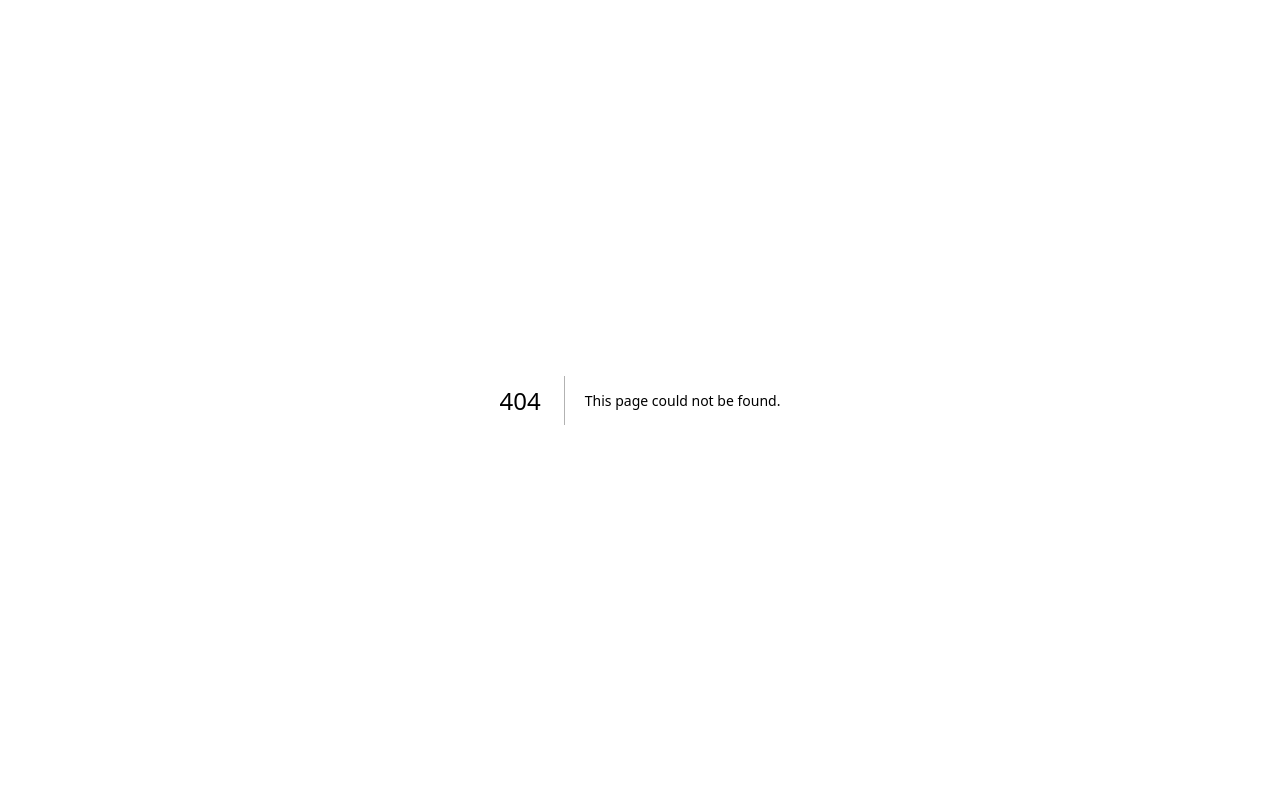
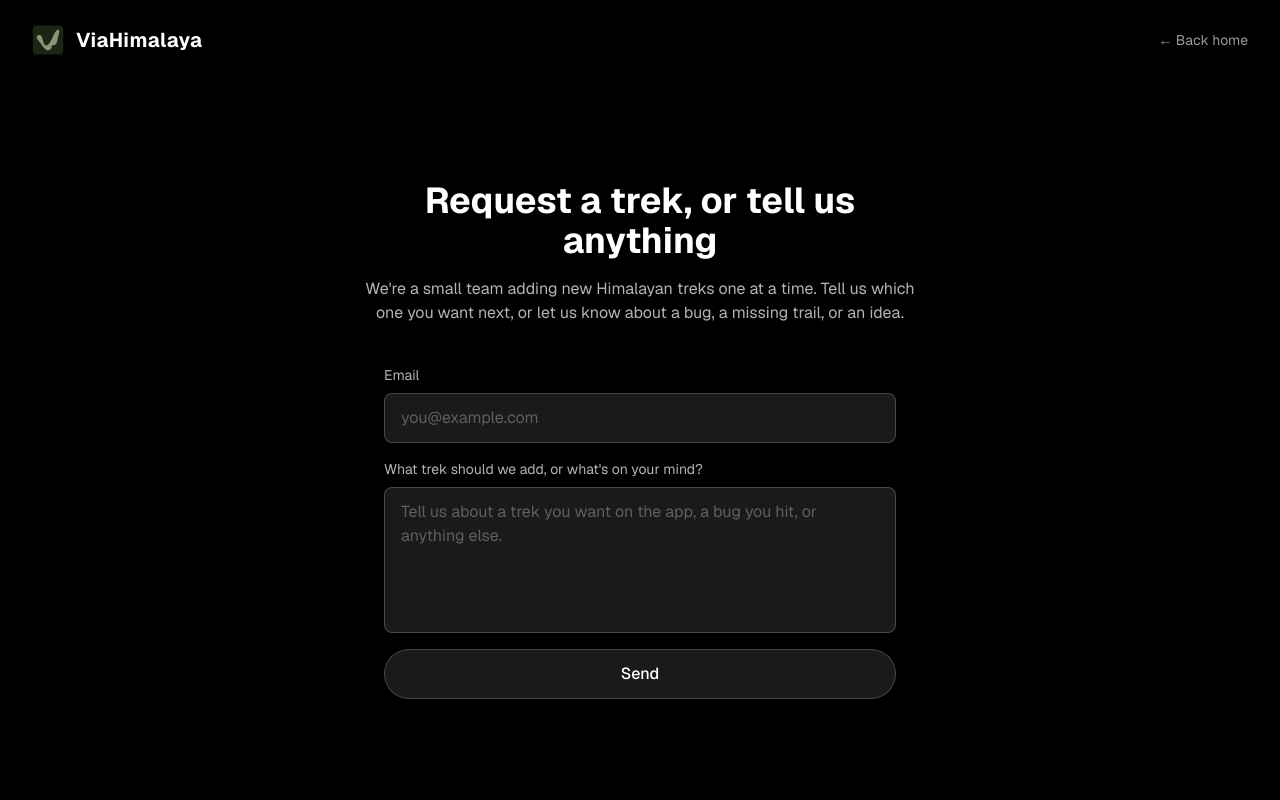
Before and after one commit to rishujam/viahimalaya-web, a Next.js app: page /contact in a window 1280 px wide. Before the commit this address had no page. Shown: the top 800 px of the page. Built offline with nearby package versions, Linux system fonts and the light colour scheme.

Commit message:
contact page added

```diff
--- a/src/app/Attribution.tsx
+++ b/src/app/Attribution.tsx
@@ -8,11 +8,24 @@
  * Rendered site-wide from layout.tsx so a future page cannot quietly ship
  * without it.
  */
+import Link from "next/link";
+
 export default function Attribution() {
   return (
     <footer className="relative z-10 bg-black border-t border-white/10">
       <div className="max-w-6xl mx-auto px-4 sm:px-6 py-8 sm:py-10">
         <div className="flex flex-col gap-3 text-xs sm:text-sm text-white/50 font-sans leading-relaxed">
+          <p>
+            Have feedback or want to request a trek?{" "}
+            <Link
+              href="/contact"
+              className="text-white/70 hover:text-white underline underline-offset-2 transition-colors"
+            >
+              Contact us
+            </Link>
+            .
+          </p>
+
           <p>
             Trail and point-of-interest data ©{" "}
             <a
--- /dev/null
+++ b/src/app/contact/ContactForm.tsx
@@ -0,0 +1,71 @@
+'use client';
+
+import { useActionState } from 'react';
+import { motion } from 'framer-motion';
+import { submitContactForm, initialContactFormState } from './actions';
+
+export default function ContactForm() {
+  const [state, formAction, isPending] = useActionState(submitContactForm, initialContactFormState);
+
+  if (state.status === 'success') {
+    return (
+      <motion.div
+        initial={{ opacity: 0, y: 10 }}
+        animate={{ opacity: 1, y: 0 }}
+        className="text-center max-w-lg"
+      >
+        <p className="text-vh-green-light text-lg font-sans font-medium">
+          Thanks — we&apos;ve got your message.
+        </p>
+        <p className="text-white/60 mt-2 font-sans">We read every submission.</p>
+      </motion.div>
+    );
+  }
+
+  return (
+    <form action={formAction} className="w-full max-w-lg flex flex-col gap-4">
+      <div className="flex flex-col gap-2">
+        <label htmlFor="email" className="text-sm text-white/70 font-sans">
+          Email
+        </label>
+        <input
+          id="email"
+          name="email"
+          type="email"
+          required
+          placeholder="you@example.com"
+          className="bg-white/10 border border-white/20 rounded-lg px-4 py-3 text-white placeholder:text-white/30 font-sans focus:outline-none focus:border-vh-green-light transition-colors"
+        />
+      </div>
+
+      <div className="flex flex-col gap-2">
+        <label htmlFor="message" className="text-sm text-white/70 font-sans">
+          What trek should we add, or what&apos;s on your mind?
+        </label>
+        <textarea
+          id="message"
+          name="message"
+          required
+          rows={5}
+          maxLength={2000}
+          placeholder="Tell us about a trek you want on the app, a bug you hit, or anything else."
+          className="bg-white/10 border border-white/20 rounded-lg px-4 py-3 text-white placeholder:text-white/30 font-sans focus:outline-none focus:border-vh-green-light transition-colors resize-none"
+        />
+      </div>
+
+      {state.status === 'error' && (
+        <p className="text-red-400 text-sm font-sans" role="alert">
+          {state.error}
+        </p>
+      )}
+
+      <button
+        type="submit"
+        disabled={isPending}
+        className="bg-white/10 backdrop-blur-sm border border-white/20 text-white rounded-full hover:bg-white/20 transition-all duration-300 font-medium font-sans px-6 py-3 disabled:opacity-50 disabled:cursor-not-allowed"
+      >
+        {isPending ? 'Sending...' : 'Send'}
+      </button>
+    </form>
+  );
+}
--- /dev/null
+++ b/src/app/contact/actions.ts
@@ -0,0 +1,54 @@
+'use server';
+
+import { neon } from '@neondatabase/serverless';
+
+// Mirrors the CHECK constraint in database/migrations/007_create_feedback.sql.
+const MAX_FEEDBACK_CHARS = 2000;
+const EMAIL_PATTERN = /^[^\s@]+@[^\s@]+\.[^\s@]+$/;
+
+export interface ContactFormState {
+  status: 'idle' | 'success' | 'error';
+  error?: string;
+}
+
+export const initialContactFormState: ContactFormState = { status: 'idle' };
+
+/**
+ * Writes into the same `feedback` table the mobile app's "request a trek"
+ * banner uses (see migration 007) - this is just a second front door onto it,
+ * not a new identity or trust model. Runs server-side, so DATABASE_URL never
+ * reaches the browser; unlike the mobile app this form has no INTERNAL_API_KEY
+ * to present, which is fine since a Server Action is already first-party.
+ */
+export async function submitContactForm(
+  _prevState: ContactFormState,
+  formData: FormData
+): Promise<ContactFormState> {
+  const email = String(formData.get('email') ?? '').trim();
+  const message = String(formData.get('message') ?? '').trim();
+
+  if (!EMAIL_PATTERN.test(email)) {
+    return { status: 'error', error: 'Enter a valid email address.' };
+  }
+  if (!message) {
+    return { status: 'error', error: 'Message cannot be empty.' };
+  }
+  if (message.length > MAX_FEEDBACK_CHARS) {
+    return { status: 'error', error: `Message must be ${MAX_FEEDBACK_CHARS} characters or fewer.` };
+  }
+
+  const feedbackId = `${email}/${Date.now()}`;
+
+  try {
+    const sql = neon(process.env.DATABASE_URL!);
+    await sql`
+      INSERT INTO feedback (feedback_id, feedback)
+      VALUES (${feedbackId}, ${message})
+      ON CONFLICT (feedback_id) DO NOTHING
+    `;
+    return { status: 'success' };
+  } catch (error) {
+    console.error('Contact form submit error:', error);
+    return { status: 'error', error: 'Something went wrong on our end. Please try again later.' };
+  }
+}
--- /dev/null
+++ b/src/app/contact/page.tsx
@@ -0,0 +1,40 @@
+import Link from 'next/link';
+import type { Metadata } from 'next';
+import ViaHimalayaLogo from '@/components/ViaHimalayaLogo';
+import ContactForm from './ContactForm';
+
+export const metadata: Metadata = {
+  title: 'Contact — ViaHimalaya',
+  description: 'Request a trek, report an issue, or share feedback with the ViaHimalaya team.',
+};
+
+export default function ContactPage() {
+  return (
+    <div className="relative min-h-screen bg-black flex flex-col">
+      <header className="w-full px-4 sm:px-8 py-6 flex items-center justify-between">
+        <Link href="/">
+          <ViaHimalayaLogo size="small" showText={true} />
+        </Link>
+        <Link
+          href="/"
+          className="text-white/60 hover:text-white text-sm font-sans transition-colors"
+        >
+          ← Back home
+        </Link>
+      </header>
+
+      <main className="flex-1 flex flex-col items-center justify-center px-4 py-12 sm:py-20">
+        <div className="text-center mb-10 max-w-xl">
+          <h1 className="text-3xl sm:text-4xl font-bold text-white font-sans mb-4">
+            Request a trek, or tell us anything
+          </h1>
+          <p className="text-white/70 font-sans">
+            We&apos;re a small team adding new Himalayan treks one at a time. Tell us which one
+            you want next, or let us know about a bug, a missing trail, or an idea.
+          </p>
+        </div>
+        <ContactForm />
+      </main>
+    </div>
+  );
+}
--- a/src/app/page.tsx
+++ b/src/app/page.tsx
@@ -1,5 +1,6 @@
 'use client';
 
+import Link from 'next/link';
 import { motion } from 'framer-motion';
 import { MapPin, Wifi, Users } from 'lucide-react';
 import ViaHimalayaLogo from '@/components/ViaHimalayaLogo';
@@ -37,7 +38,7 @@ export default function ComingSoonPage() {
       >
         {/* Header */}
         <header
-          className="absolute top-0 left-0 right-0 z-10 flex justify-start items-center"
+          className="absolute top-0 left-0 right-0 z-10 flex justify-between items-center"
           style={{
             padding: 'max(env(safe-area-inset-top), 1rem) max(env(safe-area-inset-right), 1rem) 1rem max(env(safe-area-inset-left), 1rem)',
             paddingTop: 'max(env(safe-area-inset-top), 2vh)',
@@ -46,6 +47,12 @@ export default function ComingSoonPage() {
           }}
         >
           <ViaHimalayaLogo size="small" showText={true} />
+          <Link
+            href="/contact"
+            className="bg-white/10 backdrop-blur-sm border border-white/20 text-white text-sm rounded-full hover:bg-white/20 transition-all duration-300 font-medium font-sans px-4 py-2"
+          >
+            Request a trek
+          </Link>
         </header>
 
         {/* Main Content - Constrained within safe viewport */}
```
